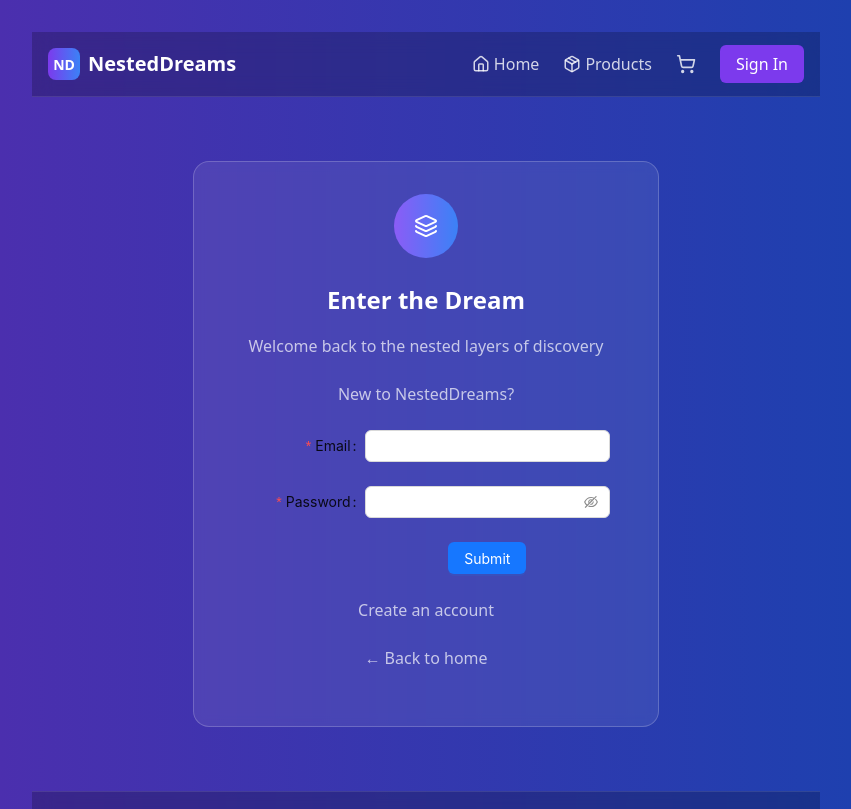
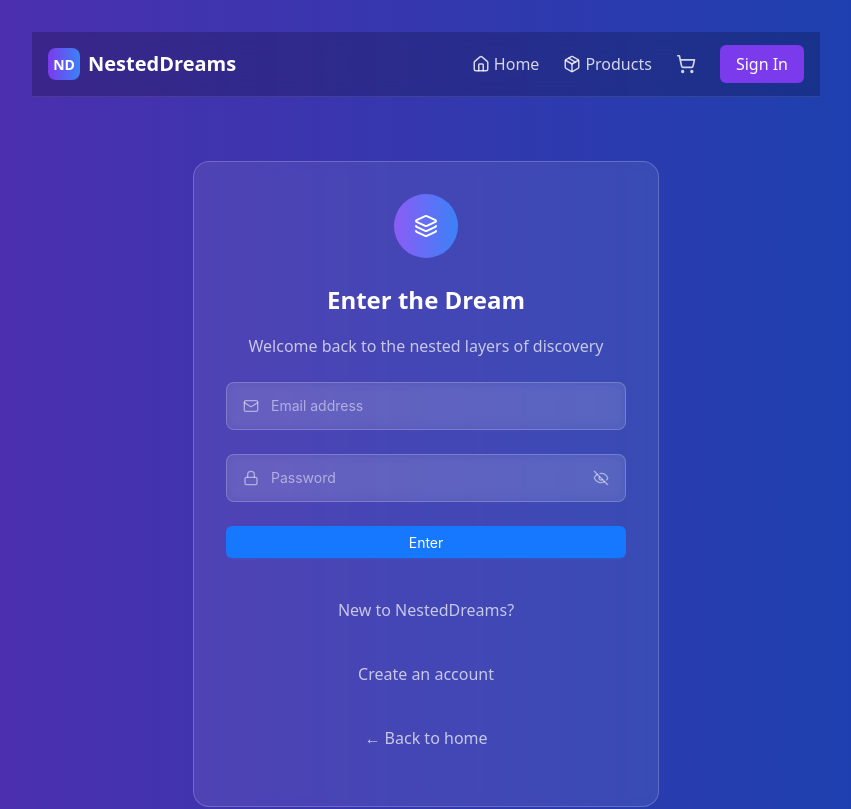
Before and after one commit to egoitzaulestia/NestedDreams, a React (Vite) app: page /login in a window 1280 px wide. Shown: the top 809 px of the page, without its empty margins (214-1065 px from the left). Built offline with nearby package versions, Linux system fonts and the light colour scheme.

Commit message:
scss input ready

```diff
--- a/src/assets/styles/layout/_login.scss
+++ b/src/assets/styles/layout/_login.scss
@@ -147,3 +147,42 @@
     background: linear-gradient(to right, #6d22ef, #2d79f2);
   }
 }
+
+// Drop any border on the prefix:
+.ant-input-affix-wrapper.input .ant-input-prefix {
+  border: none !important;
+  padding-right: 0 !important;
+
+  // Shift the text over by e.g. 0.75rem
+  margin-right: 0.75rem !important;
+
+  // keep it grey
+  color: rgba(255, 255, 255, 0.5) !important;
+}
+
+// Keep your wrapper padding as before:
+.ant-input-affix-wrapper.input {
+  background-color: rgba(255, 255, 255, 0.08) !important;
+  border: 1px solid rgba(255, 255, 255, 0.2) !important;
+  backdrop-filter: blur(6px);
+  border-radius: 8px;
+  padding: 0.75rem 1rem !important;
+}
+
+// Zero out inner <input> padding:
+.input .ant-input {
+  background: transparent !important;
+  color: #fff !important;
+  padding: 0 !important;
+}
+
+// Grey placeholder:
+.input .ant-input::placeholder {
+  color: rgba(255, 255, 255, 0.5) !important;
+}
+
+// Grey color for suffix buttons like the Eye icon
+.ant-input-affix-wrapper.input .ant-input-suffix,
+.ant-input-affix-wrapper.input .ant-input-suffix button {
+  color: rgba(255, 255, 255, 0.5) !important;
+}
--- a/src/pages/Login.jsx
+++ b/src/pages/Login.jsx
@@ -1,13 +1,15 @@
 import "../assets/styles/layout/_login.scss";
-import { Layers, Sparkles, ShoppingBag } from "lucide-react";
+
+import { useContext, useState } from "react";
+import { UserContext } from "../context/UserContext/UserState";
+
+import { Layers, Mail, Lock, Eye, EyeOff } from "lucide-react";
 import { Link } from "react-router-dom";
-
-import { useContext } from "react";
-import { UserContext } from "../context/UserContext/UserState";
 import { Form, Input, Button } from "antd";
 
 const Login = () => {
   const { login } = useContext(UserContext);
+  const [showPassword, setShowPassword] = useState(false);
 
   const onFinish = (values) => {
     console.log("Values", values);
@@ -31,45 +33,59 @@ const Login = () => {
               <p className="card-description">
                 Welcome back to the nested layers of discovery
               </p>
-              <p className="card-description">New to NestedDreams?</p>
-              <div className="container">
+
               <Form
-                  name="basic"
-                  labelCol={{ span: 8 }}
-                  wrapperCol={{ span: 16 }}
-                  initialValues={{ remember: true }}
+                name="login"
                 onFinish={onFinish}
                 onFinishFailed={onFinishFailed}
                 autoComplete="off"
               >
                 <Form.Item
-                    label="Email"
                   name="email"
                   rules={[
-                      { required: true, message: "Please input your email" },
+                    { required: true, message: "Please input your email!" },
                   ]}
                 >
-                    <Input />
+                  <Input
+                    className="input"
+                    placeholder="Email address"
+                    prefix={<Mail size={16} className="text-grey-400" />}
+                  />
                 </Form.Item>
                 <Form.Item
-                    label="Password"
                   name="password"
                   rules={[
-                      { required: true, message: "Please input your password" },
+                    {
+                      required: true,
+                      message: "Please input your password!",
+                    },
                   ]}
                 >
-                    <Input.Password />
+                  <Input.Password
+                    className="input"
+                    placeholder="Password"
+                    prefix={<Lock size={16} className="text-grey-400" />}
+                    iconRender={(visible) =>
+                      visible ? (
+                        <Eye size={16} className="text-grey-400" />
+                      ) : (
+                        <EyeOff size={16} className="text-grey-400" />
+                      )
+                    }
+                  />
                 </Form.Item>
-                  <Form.Item wrapperCol={{ offset: 8, span: 16 }}>
-                    <Button type="primary" htmlType="submit">
-                      Submit
+
+                <Form.Item>
+                  <Button type="primary" htmlType="submit" block>
+                    Enter
                   </Button>
                 </Form.Item>
               </Form>
             </div>
+
+            <p className="card-description">New to NestedDreams?</p>
             <p className="card-description">Create an account</p>
             <p className="card-description">← Back to home</p>
-            </div>
           </section>
         </div>
       </section>
```
Lines whose indentation alone changed are shown as unchanged.
